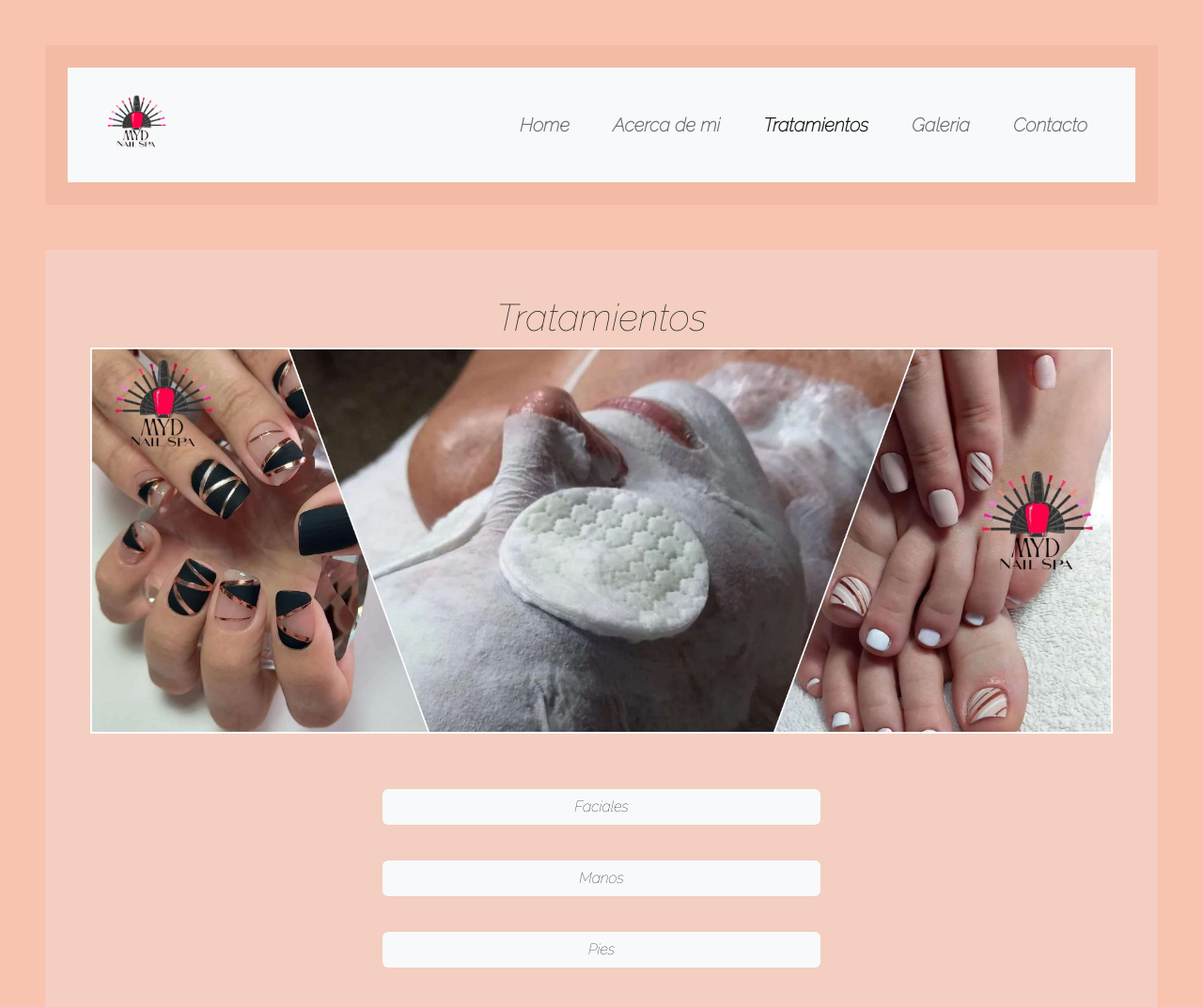
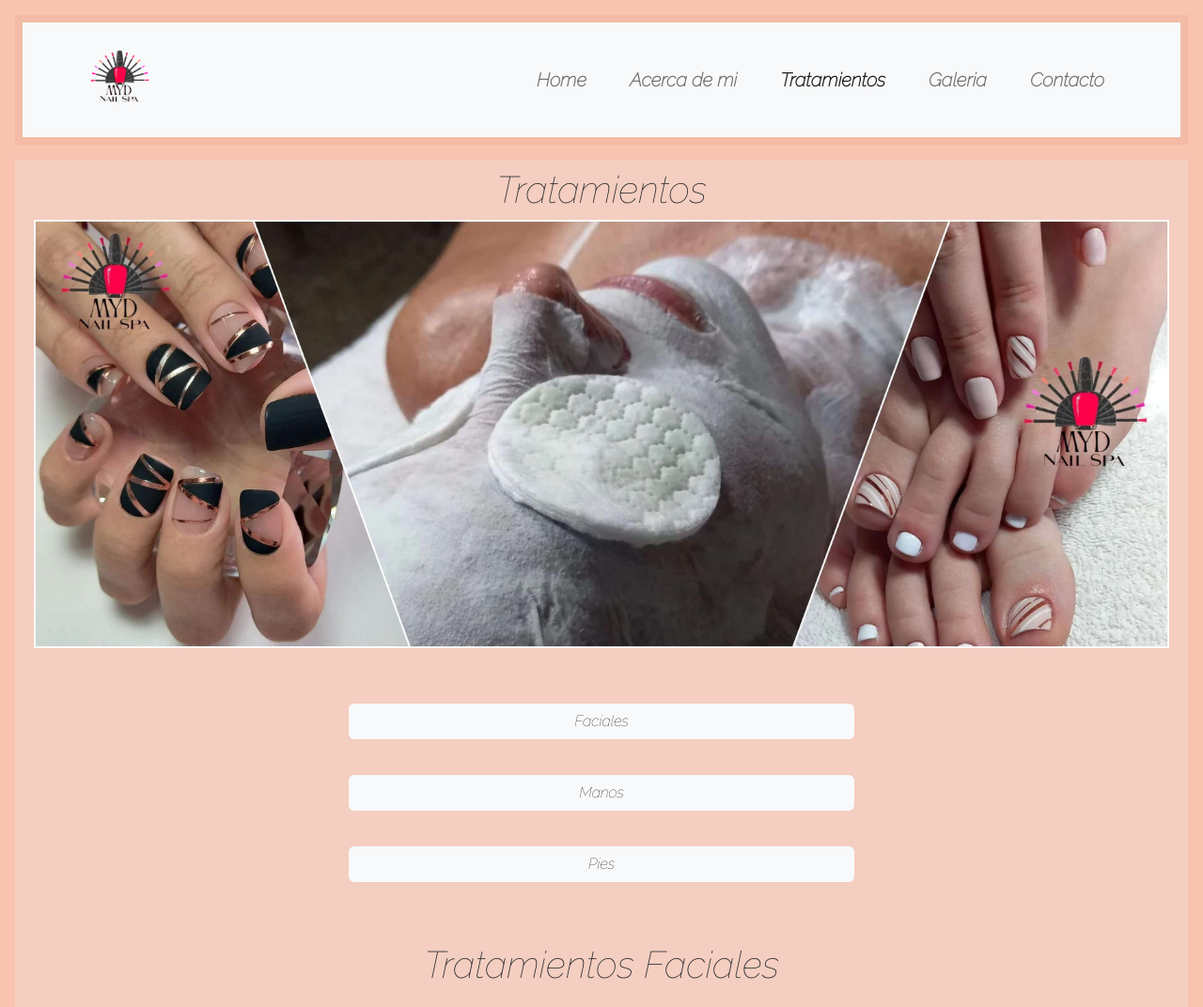
Before and after one commit to NicoSadovsky/Proyecto_Nail_Spa, a website: page pages/tratamientos.html in a window 1280 px wide. Shown: the top 1072 px of the page at 94% size. Drawn offline with nearby package versions, Linux system fonts and the light colour scheme.

Commit message:
agregado de sass al proyecto

```diff
--- a/pages/tratamientos.html
+++ b/pages/tratamientos.html
@@ -15,7 +15,7 @@
 </head>
 
 <body class="fw-semibold">
-    <header class="m-5 p-4">
+    <header class="m-3 p-2">
         <nav class="navbar navbar-expand-lg p-md-3 bg-light fs-5 text">
             <div class="container">
                 <img class="img-fluid" src="../img/nail_logo.png" width="90px" height="90px" alt>
@@ -46,7 +46,7 @@
             </div>
         </nav>
     </header>
-    <main class="m-5 p-5">
+    <main class="row m-3 p-2">
         <div>
             <h1 class="text-center">Tratamientos</h1>
             <img src="../img/portada.jpg" class="d-block w-100 portada_trat" alt="tratamientos">
--- /dev/null
+++ b/scss/style.scss
@@ -0,0 +1,41 @@
+header {
+    margin: 20px;
+    background-color: rgb(243, 187, 165)
+}
+main {
+    padding: auto;
+    position: relative;
+    background-color: rgba(244, 210, 197, 0.786);
+}
+.carousel-inner {
+    width: 100%;
+    height: auto
+}
+p {
+    margin: 25px;
+}
+a {
+    margin: 15px;
+    text-decoration: none;
+    color: black;
+    font-size: 25px;
+}
+
+body {
+    background-color: rgb(248, 195, 175);
+    font-family: 'Raleway', sans-serif;
+    overflow-x: hidden;
+    font-size: 25px;
+}
+footer{
+    background-color: rgb(243, 187, 165);
+}
+.portada_trat {
+    margin-bottom: 20px;
+}
+ul {
+    list-style: none;
+}
+h4 {
+    padding: 10px;
+}
```
Also changed, not shown: index.html (+3 -3 lines), package.json (added, +11 -0 lines), pages/acerca.html (+2 -2 lines), pages/contacto.html (+4 -3 lines), pages/galeria.html (+2 -2 lines), css/style.css, 1 other file.
